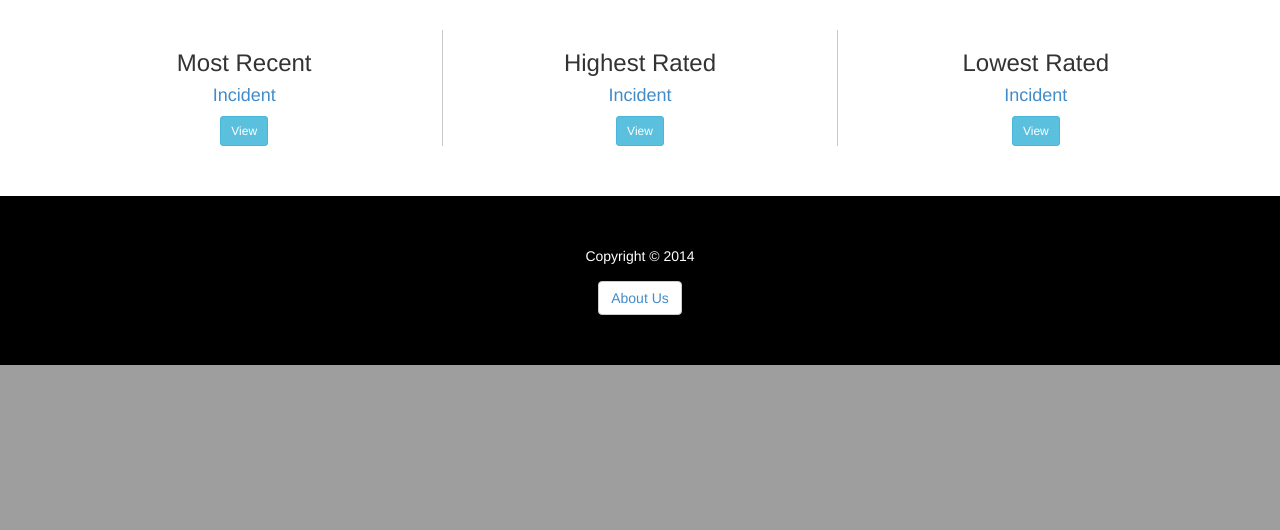
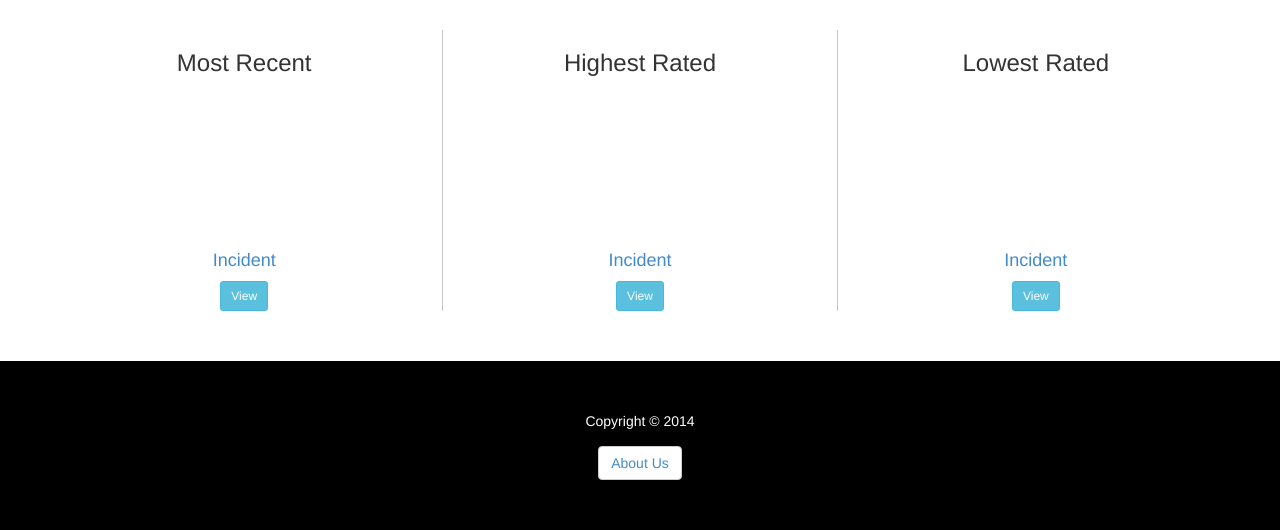
Before and after one commit to coffee-n-code/hackathon-team2, a PHP site: page / in a window 1280 px wide. Shown: the part 472-1002 px from the top of the page. Before the commit the page ends 837 px from the top, so only its background shows below. Run offline with PHP 8.4, Linux system fonts and the light colour scheme; some libraries are stand-ins or nearby versions.

Commit message:
final commit

```diff
--- a/css/francine.css
+++ b/css/francine.css
@@ -4,6 +4,23 @@
 }
 .logo {
 	width: 35px;
+}
+
+div.video {
+	position: relative;
+	z-index: 100;
+}
+a.video-thumbnail {
+	position: relative;
+	z-index: 100;
+	display: inline-block;
+	width: 250px;
+	height: 150px;
+}
+
+iframe {
+	position: relative;
+	z-index: -100;
 }
 
 section.highlights {
--- a/js/ajax/ajax.js
+++ b/js/ajax/ajax.js
@@ -6,8 +6,6 @@ function constructSrc(data, index){
 function displayData(data){
 	$('#mostRecent').find('h4.incident').text(data[0].node_title);
 	$('#mostRecent').find('.video-thumbnail').attr('href', data[0]['Evidence Piece'][0].field_media_url['und'][0].display_url);
-	// $('#mostRecent').find('.video-thumbnail').html('<iframe width="250" height="150" src="'+data[0]['Evidence Piece'][0].field_media_url['und'][0].display_url+'" frameborder="0" allowfullscreen></iframe>');
-
 	$('#mostRecent').find('.video-thumbnail').html('<iframe width="250" height="150" src="//www.youtube.com/embed/'+constructSrc(data, 0)+'" frameborder="0" allowfullscreen></iframe>');
 	$('#highestRated').find('h4.incident').text(data[2].node_title);
 	$('#highestRated').find('.video-thumbnail').attr('href', data[2]['Evidence Piece'][0].field_media_url['und'][0].display_url);
```
